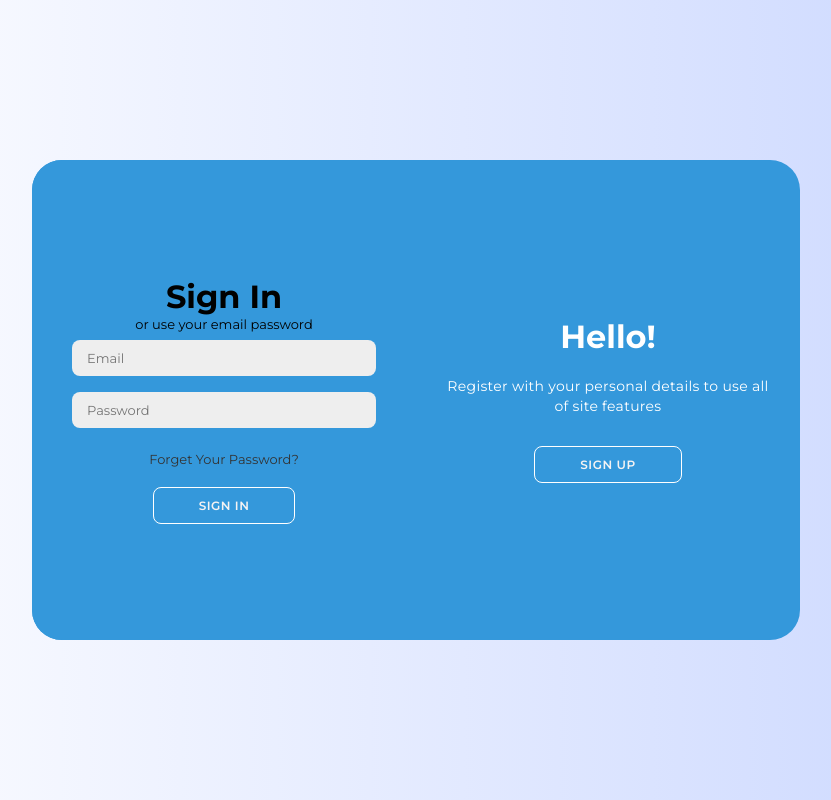
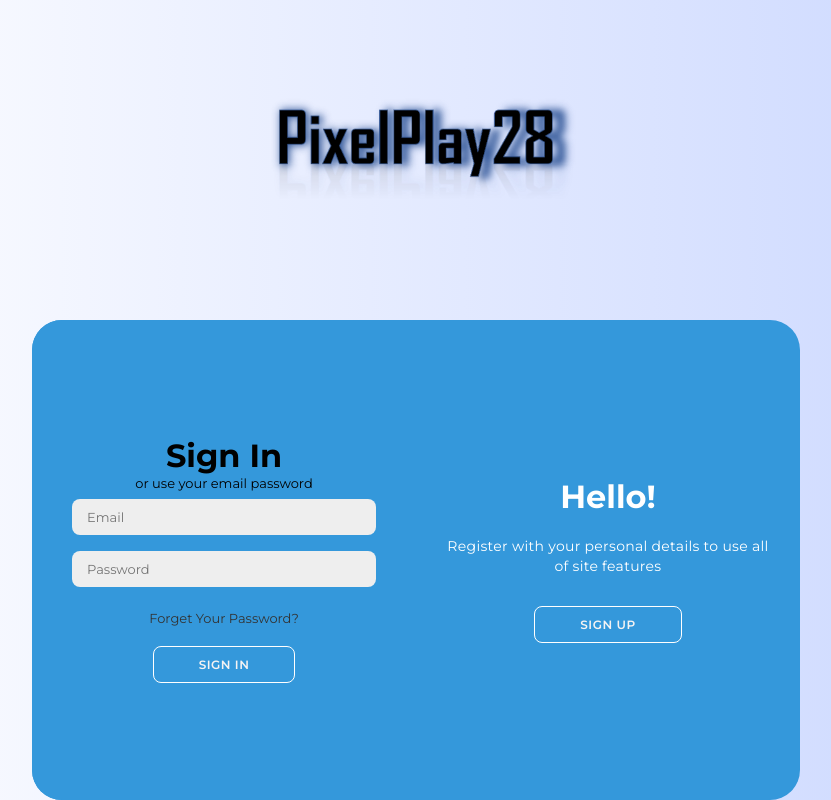
Before and after one commit to Laurynlau/Team28GitHub, a PHP site: page /harun22/index.html in a window 1280 px wide. Shown: the whole page, without its empty margins (224-1055 px from the left). Run offline with PHP 8.4, Linux system fonts and the light colour scheme.

Commit message:
Add files via upload

```diff
--- a/harun22/index.html
+++ b/harun22/index.html
@@ -10,6 +10,8 @@
 </head>
 
 <body>
+    <img src="logo.png" alt="Your Logo" class="logo">
+
 
     <div class="container" id="container">
         <div class="form-container sign-up">
--- a/harun22/style.css
+++ b/harun22/style.css
@@ -1,4 +1,10 @@
 @import url('https://fonts.googleapis.com/css2?family=Montserrat:wght@300;400;500;600;700&display=swap');
+img {
+    display: block;
+    margin:auto;
+    width: 25%;
+}
+
 
 *{
     margin: 0;
```
Also changed, not shown: harun22/logo.png (added).
